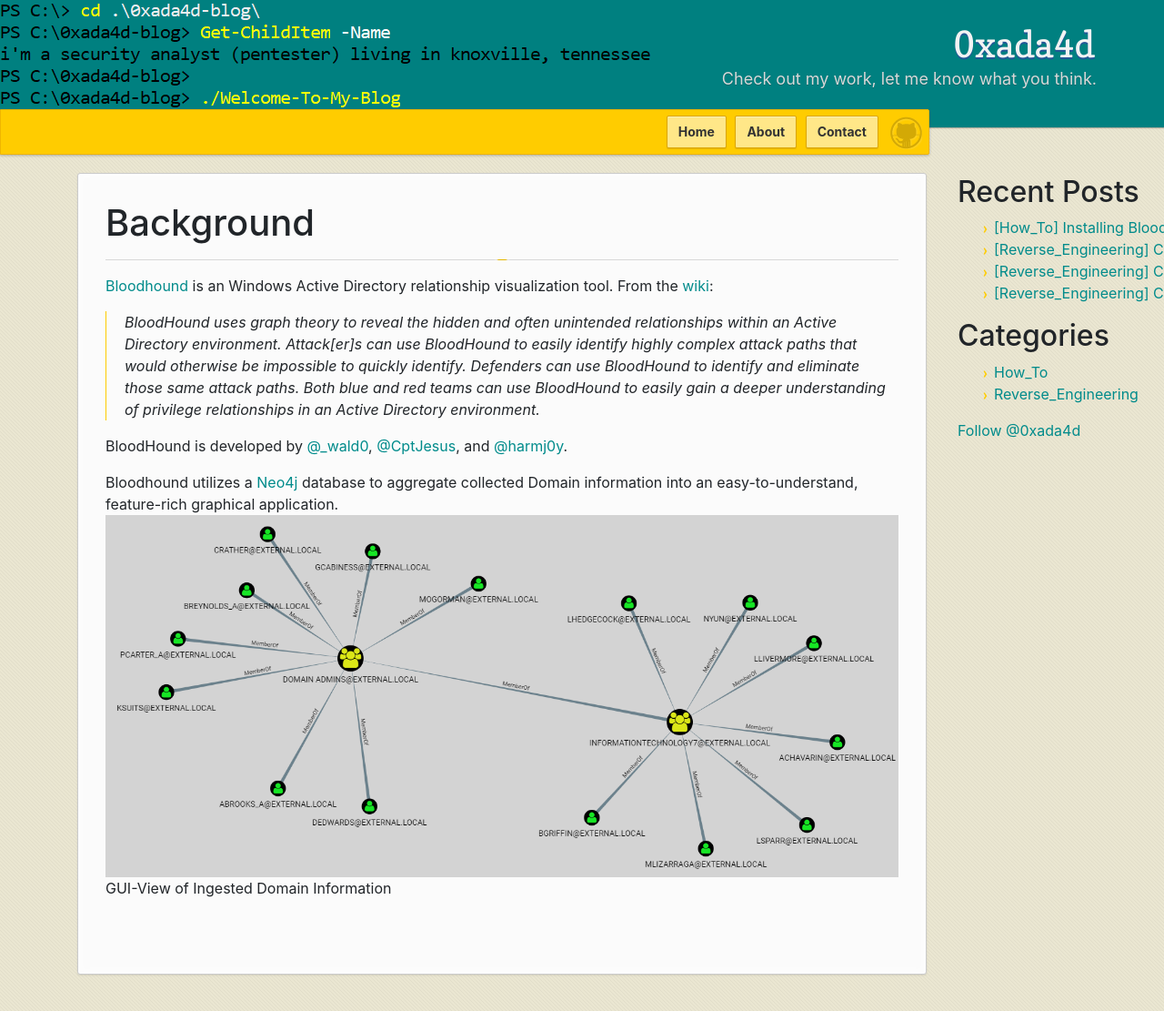
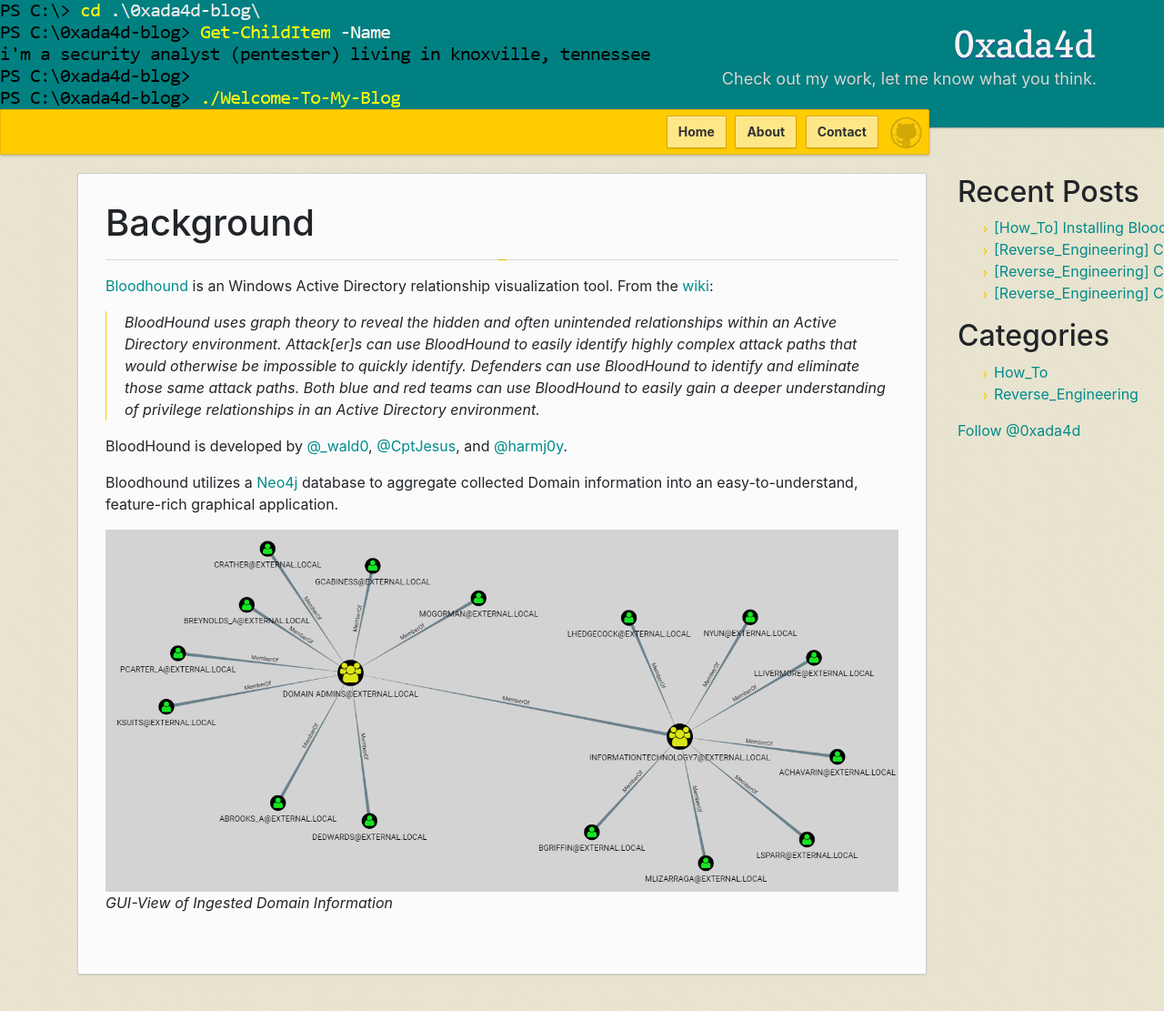
Before and after one commit to 0xada4d/0xada4d.github.io, a Jekyll site: the page built from _posts/2018-03-03-installing-bloodhound-server.md, in a window 1280 px wide and 1111 px high. Shown: the whole window at 91% size. Built offline with Jekyll 4.4.1, drawn with Linux system fonts in a browser that asks for light colours; comment, search, counter and statistics services are not loaded.

```diff
--- a/_posts/2018-03-03-installing-bloodhound-server.md
+++ b/_posts/2018-03-03-installing-bloodhound-server.md
@@ -17,5 +17,6 @@ ___
 BloodHound is developed by [@\_wald0](https://twitter.com/_wald0), [@CptJesus](https://twitter.com/CptJesus), and [@harmj0y](https://twitter.com/harmj0y).
 
 Bloodhound utilizes a [Neo4j](https://neo4j.com/) database to aggregate collected Domain information into an easy-to-understand, feature-rich graphical application.
+
 ![Image](/images/installbloodhound/gui.png)
-GUI-View of Ingested Domain Information
+*GUI-View of Ingested Domain Information*
--- a/assets/css/style.scss
+++ b/assets/css/style.scss
@@ -42,3 +42,7 @@ section {
 	left:13em;
 	text-decoration:none;
 }
+
+img + em {
+	text-align: center;
+}
```
